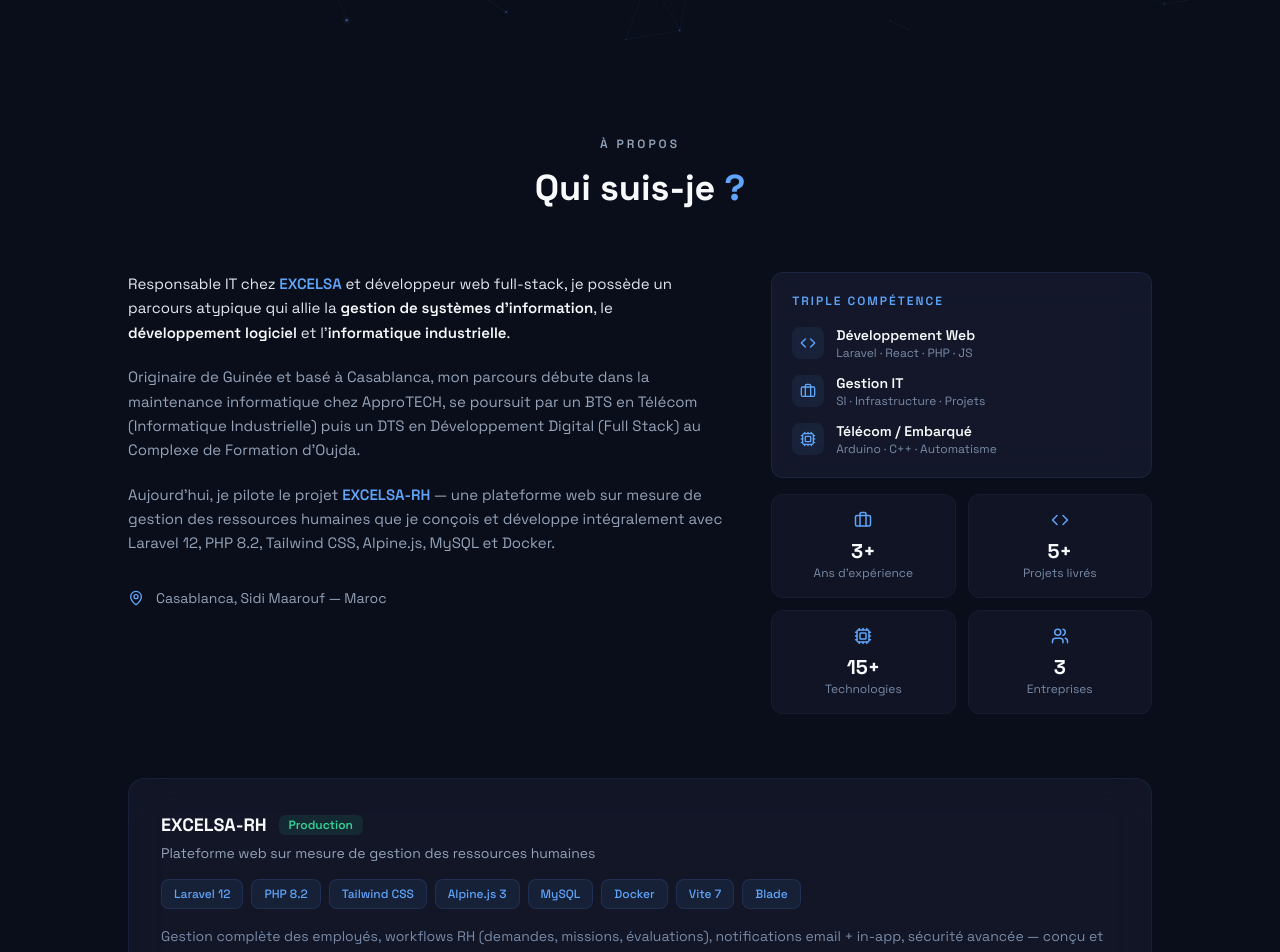
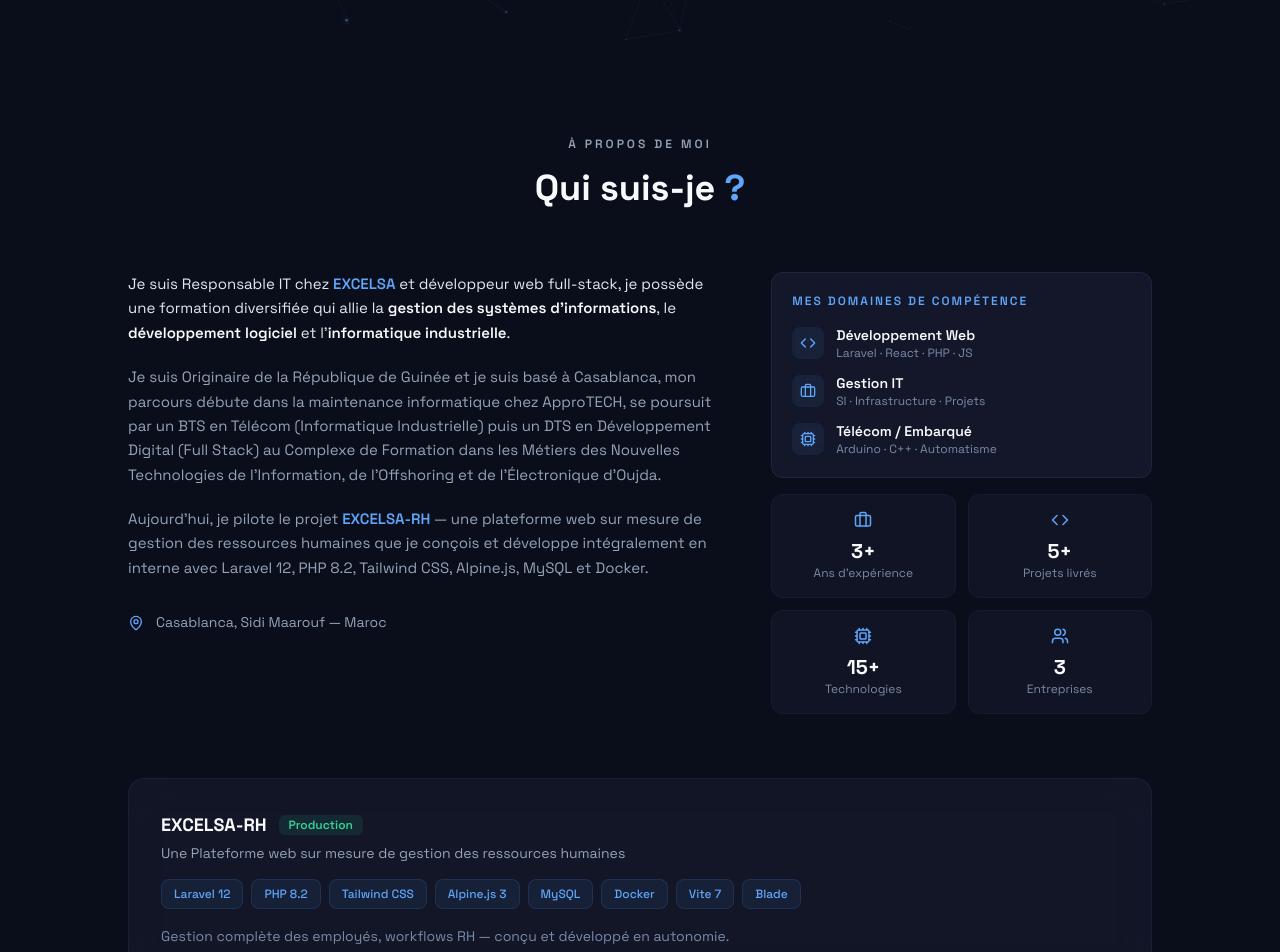
Before and after one commit to MauricePHMonemou/portfolio-maurice, a React (Vite) app: page / in a window 1280 px wide. Shown: the part 760-1712 px from the top of the page. Built offline with nearby package versions, Linux system fonts and the light colour scheme; the HTML template or start-up script is replaced by a standard one.

Commit message:
Apport de quelque modification sur les information

```diff
--- a/src/components/About.jsx
+++ b/src/components/About.jsx
@@ -26,7 +26,7 @@
             className="text-xs font-semibold tracking-[3px] uppercase mb-4"
             style={{ color: '#94a3b8' }}
           >
-            À propos
+            À propos de Moi
           </p>
           <h2 className="text-3xl md:text-4xl font-bold mb-4" style={{ color: '#f8fafc' }}>
             Qui suis-je<span style={{ color: '#60a5fa' }}> ?</span>
@@ -43,24 +43,25 @@
             className="md:col-span-3 space-y-5"
           >
             <p className="leading-relaxed" style={{ color: '#e2e8f0', fontSize: 15 }}>
-              Responsable IT chez <span style={{ color: '#60a5fa', fontWeight: 600 }}>EXCELSA</span> et
-              développeur web full-stack, je possède un parcours atypique qui allie la{' '}
-              <span style={{ color: '#f8fafc', fontWeight: 600 }}>gestion de systèmes d'information</span>,
+              Je suis Responsable IT chez <span style={{ color: '#60a5fa', fontWeight: 600 }}>EXCELSA</span> et
+              développeur web full-stack, je possède une formation diversifiée qui allie la{' '}
+              <span style={{ color: '#f8fafc', fontWeight: 600 }}>gestion des systèmes d'informations</span>,
               le <span style={{ color: '#f8fafc', fontWeight: 600 }}>développement logiciel</span> et{' '}
               l'<span style={{ color: '#f8fafc', fontWeight: 600 }}>informatique industrielle</span>.
             </p>
 
             <p className="leading-relaxed" style={{ color: '#94a3b8', fontSize: 15 }}>
-              Originaire de Guinée et basé à Casablanca, mon parcours débute dans la maintenance
+              Je suis Originaire de la République de Guinée et je suis basé à Casablanca, mon parcours débute dans la maintenance
               informatique chez ApproTECH, se poursuit par un BTS en Télécom (Informatique Industrielle)
-              puis un DTS en Développement Digital (Full Stack) au Complexe de Formation d'Oujda.
+              puis un DTS en Développement Digital (Full Stack) au Complexe de Formation dans les Métiers{' '}
+              des Nouvelles Technologies de l’Information, de l’Offshoring et de l’Électronique d'Oujda.
             </p>
 
             <p className="leading-relaxed" style={{ color: '#94a3b8', fontSize: 15 }}>
               Aujourd'hui, je pilote le projet{' '}
               <span style={{ color: '#60a5fa', fontWeight: 600 }}>EXCELSA-RH</span> — une plateforme
               web sur mesure de gestion des ressources humaines que je conçois et développe intégralement
-              avec Laravel 12, PHP 8.2, Tailwind CSS, Alpine.js, MySQL et Docker.
+              en interne avec Laravel 12, PHP 8.2, Tailwind CSS, Alpine.js, MySQL et Docker.
             </p>
 
             {/* Disponibilité */}
@@ -94,7 +95,7 @@
                 className="text-xs font-semibold tracking-[2px] uppercase mb-4"
                 style={{ color: '#60a5fa' }}
               >
-                Triple compétence
+                Mes domaines de compétence
               </p>
               <div className="space-y-3">
                 {[
@@ -171,7 +172,7 @@
                 </span>
               </div>
               <p className="text-sm" style={{ color: '#94a3b8' }}>
-                Plateforme web sur mesure de gestion des ressources humaines
+                Une Plateforme web sur mesure de gestion des ressources humaines
               </p>
             </div>
           </div>
@@ -193,8 +194,7 @@
           </div>
 
           <p className="mt-4 text-sm leading-relaxed" style={{ color: '#7a8ba8' }}>
-            Gestion complète des employés, workflows RH (demandes, missions, évaluations),
-            notifications email + in-app, sécurité avancée — conçu et développé en autonomie.
+            Gestion complète des employés, workflows RH — conçu et développé en autonomie.
           </p>
         </motion.div>
       </div>
--- a/src/components/Contact.jsx
+++ b/src/components/Contact.jsx
@@ -68,7 +68,7 @@
             Travaillons ensemble<span style={{ color: '#60a5fa' }}>.</span>
           </h2>
           <p className="text-sm max-w-md mx-auto" style={{ color: '#7a8ba8' }}>
-            Une question, une opportunité ou simplement envie d'échanger ? N'hésitez pas.
+            Pour une question, une opportunité ou simplement envie d'échanger ? N'hésitez pas à me contacter.
           </p>
         </motion.div>
 
@@ -181,7 +181,7 @@
               }}
             >
               <p className="text-xs font-semibold tracking-[2px] uppercase" style={{ color: '#60a5fa' }}>
-                Me retrouver
+                Retrouver Moi Sur:
               </p>
 
               {[
--- a/src/components/Footer.jsx
+++ b/src/components/Footer.jsx
@@ -64,7 +64,7 @@
               </span>
             </button>
             <p className="text-sm leading-relaxed" style={{ color: '#7a8ba8' }}>
-              Responsable IT & Développeur Web Full Stack — Triple compétence IT · Web · Télécom.
+              Responsable IT & Développeur Web Full Stack
             </p>
           </div>
 
--- a/src/components/Hero.jsx
+++ b/src/components/Hero.jsx
@@ -59,7 +59,7 @@
         className="text-sm max-w-md leading-relaxed mb-8"
         style={{ color: '#7a8ba8' }}
       >
-        Triple compétence IT · Web · Télécom — Basé à Casablanca
+        IT · Web · Télécom — Basé à Casablanca
       </motion.p>
 
       <motion.div
--- a/src/components/Projects.jsx
+++ b/src/components/Projects.jsx
@@ -11,8 +11,8 @@
 ]
 
 const statusConfig = {
-  production: { label: 'Production', color: '#34d399' },
-  'en-cours': { label: 'En cours', color: '#f59e0b' },
+  preproduction: { label: 'En Préproduction', color: '#f59e0b' },
+  production: { label: 'En Production', color: '#34d399' },
   archive: { label: 'Archive', color: '#7a8ba8' },
 }
 
--- a/src/data/formation.js
+++ b/src/data/formation.js
@@ -3,7 +3,7 @@
     id: 1,
     diplome: 'DTS Développement Digital',
     option: 'Option Full Stack',
-    etablissement: 'Complexe de Formation NTO',
+    etablissement: 'Complexe de Formation MNTIOE',
     lieu: 'Oujda, Maroc',
     periode: '09/2022 — 06/2024',
   },
@@ -11,7 +11,7 @@
     id: 2,
     diplome: 'BTS Télécom',
     option: 'Option Informatique Industrielle',
-    etablissement: 'Institut de formation',
+    etablissement: 'Institut de formation (ENPT)',
     lieu: 'Guinée',
     periode: '10/2019 — 07/2022',
   },
--- a/src/data/projects.js
+++ b/src/data/projects.js
@@ -2,11 +2,11 @@
   {
     id: 1,
     name: 'EXCELSA-RH',
-    description: 'Plateforme web sur mesure de gestion des ressources humaines.',
+    description: 'Une Plateforme web sur mesure pour la gestion des ressources humaines.',
     longDescription: 'Gestion complète des employés (comptes, profils, rôles hiérarchiques), workflows RH (demandes, missions, évaluations avec cycle de validation), notifications email asynchrones + in-app, sécurité avancée (authentification, timeout de session, envoi sécurisé des identifiants). Conçu et développé intégralement en autonomie.',
     tech: ['Laravel 12', 'PHP 8.2', 'Tailwind CSS', 'Alpine.js 3', 'MySQL', 'Docker', 'Blade', 'Vite 7'],
     category: 'full-stack',
-    status: 'production',
+    status: 'preproduction',
     github: '',
     demo: '',
     featured: true,
@@ -15,7 +15,7 @@
     id: 2,
     name: 'App Réclamation Notes',
     description: 'Application web de gestion des réclamations de notes étudiantes.',
-    longDescription: 'Conçue lors du stage à l\'ENCG d\'Oujda, cette application permet de faciliter et d\'automatiser le processus de réclamation des notes des étudiants. Projet complet de la conception au déploiement.',
+    longDescription: 'Conçue lors de mon stage à l\'ENCG d\'Oujda, cette application permet de faciliter et d\'automatiser le processus de réclamation des notes des étudiants. Projet complet de la conception au déploiement.',
     tech: ['PHP', 'MySQL', 'HTML/CSS', 'JavaScript'],
     category: 'full-stack',
     status: 'archive',
@@ -26,11 +26,11 @@
   {
     id: 3,
     name: 'Portfolio Personnel',
-    description: 'SPA React avec animation constellation interactive et thème Deep Space.',
-    longDescription: 'Ce portfolio — Single Page Application développée avec React 18, Vite, Tailwind CSS et Framer Motion. Animation constellation Canvas 2D interactive, design glassmorphism, formulaire EmailJS, déployé sur Vercel avec CI/CD automatique.',
+    description: 'Ce SPA(Single Page Application) React avec animation constellation interactive et thème Deep Space.',
+    longDescription: 'J\'ai developpé ce porjet de portfolio — Single Page Application en vue de mettre en valeur mes cmopétences académique et professionnelle. Le projet est développée avec React 18, Vite, Tailwind CSS et Framer Motion. Animation constellation Canvas 2D interactive, design glassmorphism, formulaire EmailJS, déployé sur Vercel avec CI/CD automatique.',
     tech: ['React 18', 'Vite', 'Tailwind CSS', 'Framer Motion', 'Canvas 2D', 'EmailJS'],
     category: 'frontend',
-    status: 'en-cours',
+    status: 'production',
     github: 'https://github.com/MauricePHMonemou/portfolio-maurice',
     demo: 'https://portfolio-maurice.vercel.app',
     featured: false,
--- a/src/data/skills.js
+++ b/src/data/skills.js
@@ -22,12 +22,14 @@
     { name: 'Git / GitHub', level: 4 },
     { name: 'Vite', level: 4 },
     { name: 'XAMPP', level: 4 },
+    { name: 'VSCode', level: 5},
   ],
   telecom: [
     { name: 'Électronique', level: 4 },
     { name: 'Automatisme / GrafCet', level: 4 },
     { name: 'C++ / Arduino', level: 3 },
     { name: 'Python (embarqué)', level: 3 },
+    { name: 'Infrastructure Industrielle', level: 4 },
   ],
   soft: [
     { name: "Travail d'équipe", level: 5 },
```
